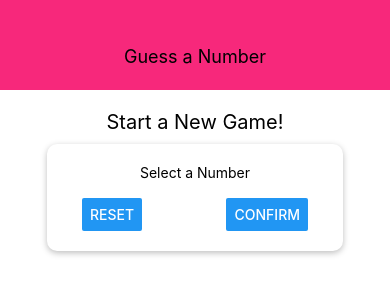
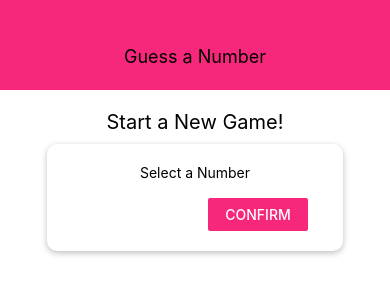
Before and after one commit to zhydani/Guess-A-Number, a React Native app: screen / in a window 390 px wide. Shown: the top 300 px of the page. Built offline with nearby package versions, Linux system fonts and the light colour scheme.

Commit message:
criando uma constante pq uso as mesmas cores em vários lugares

```diff
--- a/src/components/Header.js
+++ b/src/components/Header.js
@@ -1,5 +1,7 @@
 import React from 'react';
 import {View, Text, StyleSheet} from 'react-native';
+
+import Colors from '../constants/colors'
 
 const Header = props => {
     return (
@@ -16,7 +18,7 @@
         width: '100%',
         height: 90,
         paddingTop: 46,
-        backgroundColor: '#f7287b',
+        backgroundColor: Colors.primary,
         alignItems: 'center',
     },
     headerTitle: {
--- /dev/null
+++ b/src/constants/colors.js
@@ -0,0 +1,4 @@
+export default {
+    primary: "#f7287b",
+    accent: "c717fc"
+};
--- a/src/screens/StartGameScreen.js
+++ b/src/screens/StartGameScreen.js
@@ -2,6 +2,7 @@
 import {View, Text, StyleSheet, TextInput, Button} from 'react-native';
 
 import Card from '../components/Card'
+import Colors from '../constants/colors'
 
 const StartGameScreen = props => {
     return (
@@ -11,8 +12,12 @@
                 <Text>Select a Number</Text>
                 <TextInput />
                 <View style={styles.buttonContainer}>
-                    <Button title="Reset" onPress={ () => {} } />
-                    <Button title="Confirm" onPress={ () => {} } />
+                    <View style={styles.button}>
+                        <Button title="Reset" onPress={ () => {} } color={Colors.accent} />
+                    </View>
+                    <View style={styles.button}>
+                        <Button title="Confirm" onPress={ () => {} } color={Colors.primary} />
+                    </View>
                 </View>
             </Card>
         </View>
@@ -39,6 +44,9 @@
         width: '100%',
         justifyContent: 'space-between',
         paddingHorizontal: 15
+    },
+    button: {
+        width: 100
     }
 })
 
```
